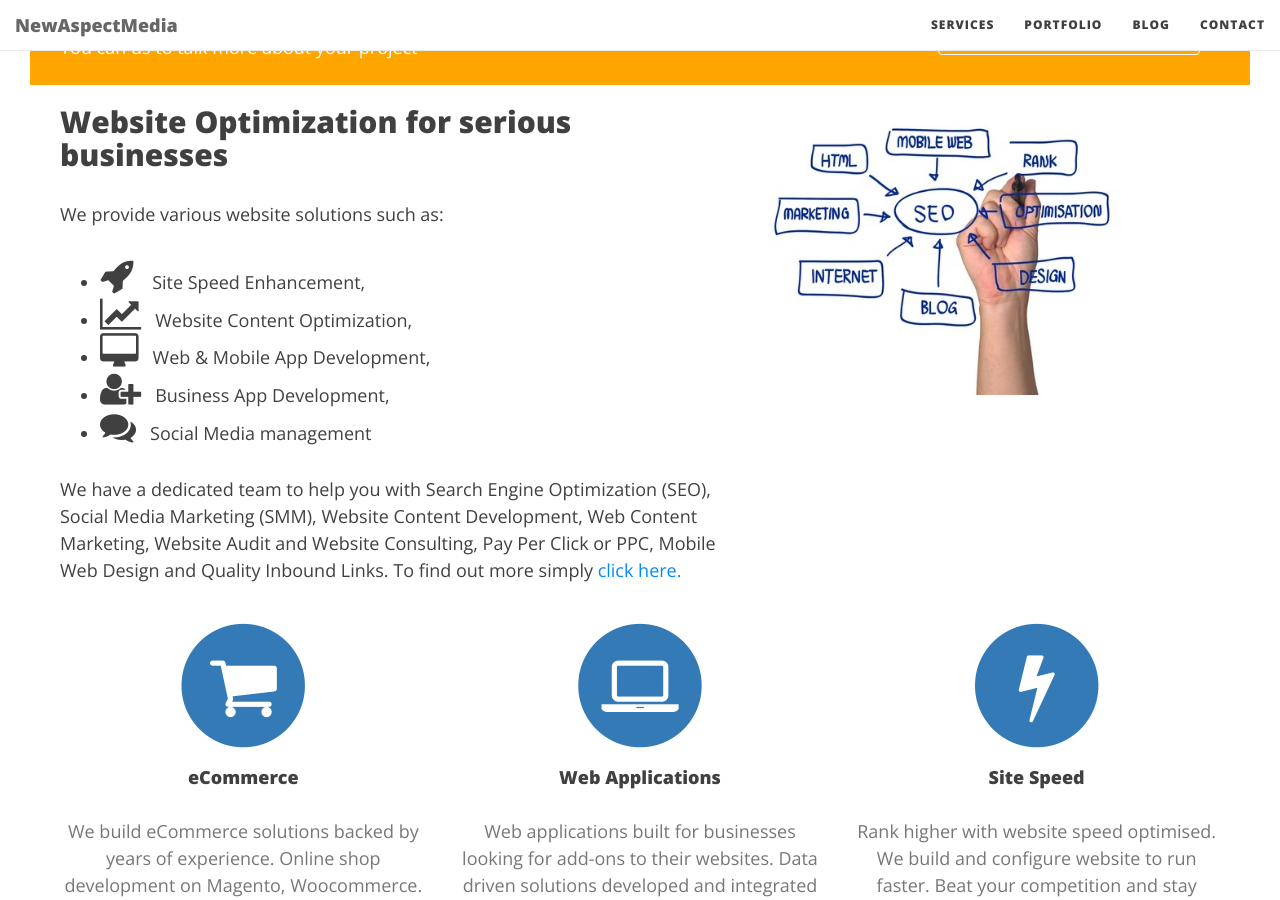
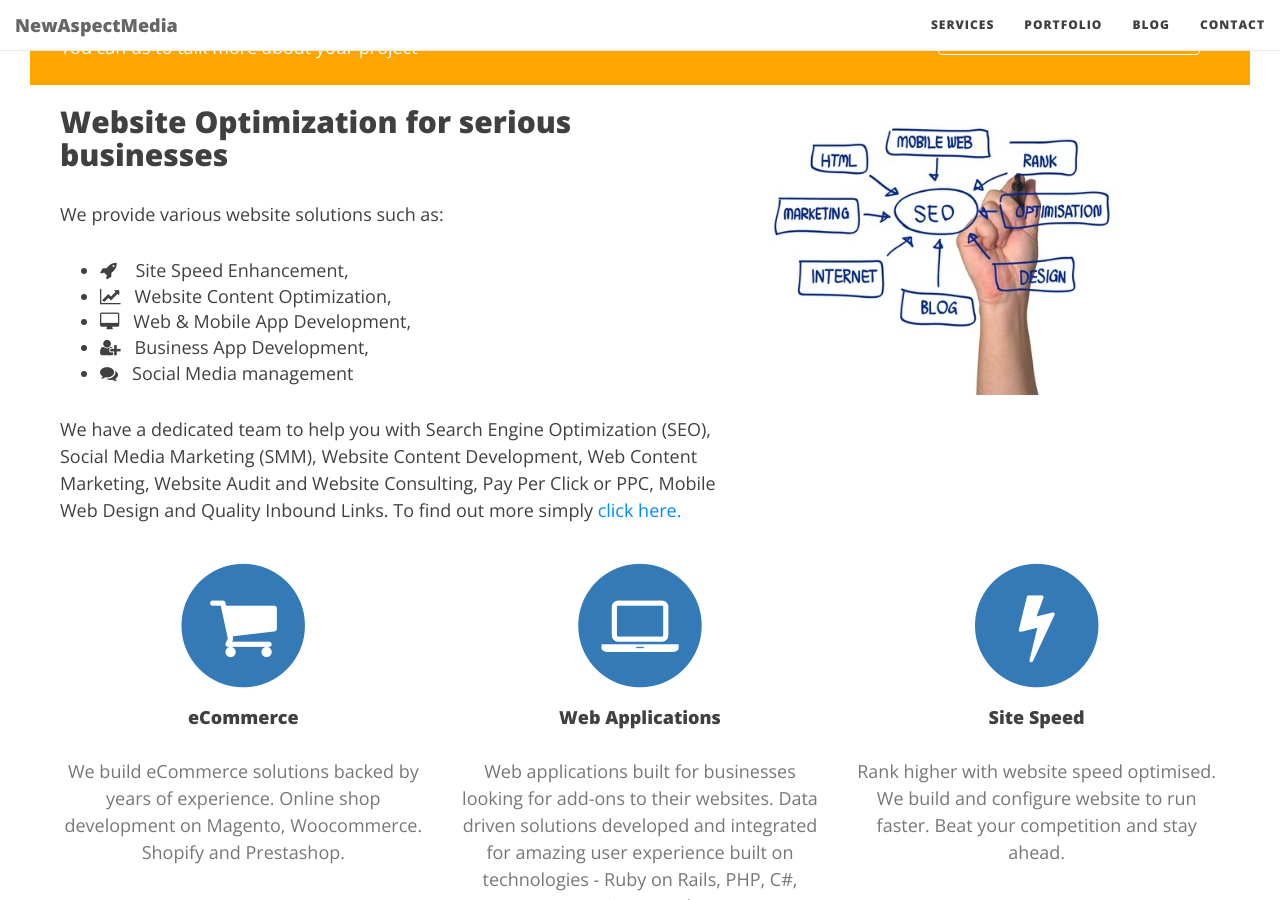
Before and after one commit to newmedia77/appxnam, a Jekyll site: the page built from index.html, in a window 1280 px wide and 900 px high, scrolled down 1536 px. Built offline with Jekyll 4.4.1, drawn with Linux system fonts in a browser that asks for light colours; nearby versions of some CDN libraries; the list of posts is cut into pages by our own code.

Commit message:
andreas
fa size

```diff
--- a/index.html
+++ b/index.html
@@ -195,11 +195,11 @@
                         <h2>Website Optimization <span class="big-text">for serious businesses</span></h2>
                         <p>We provide various website solutions such as:</p>
                          <ul>
-                            <li><i class="fa fa-rocket fa-2x"></i>&nbsp; &nbsp; Site Speed Enhancement,</li>
-                            <li><i class="fa fa-line-chart fa-2x"></i>&nbsp; &nbsp;Website Content Optimization,</li>
-                            <li><i class="fa fa-desktop fa-2x"></i>&nbsp; &nbsp;Web &amp; Mobile App Development,</li>
-                            <li><i class="fa fa-user-plus fa-2x"></i>&nbsp; &nbsp;Business App Development,</li>
-                            <li><i class="fa fa-comments fa-2x"></i>&nbsp; &nbsp;Social Media management</li>
+                            <li><i class="fa fa-rocket fa-1x"></i>&nbsp; &nbsp; Site Speed Enhancement,</li>
+                            <li><i class="fa fa-line-chart fa-1x"></i>&nbsp; &nbsp;Website Content Optimization,</li>
+                            <li><i class="fa fa-desktop fa-1x"></i>&nbsp; &nbsp;Web &amp; Mobile App Development,</li>
+                            <li><i class="fa fa-user-plus fa-1x"></i>&nbsp; &nbsp;Business App Development,</li>
+                            <li><i class="fa fa-comments fa-1x"></i>&nbsp; &nbsp;Social Media management</li>
                         </ul>
 
                         <p>We have a dedicated team to help you with Search Engine Optimization (SEO), Social Media Marketing (SMM), Website Content Development, Web Content Marketing, Website Audit and  Website Consulting, Pay Per Click or PPC, Mobile Web Design and  Quality Inbound Links. To find out more simply <a href="{{ site.baseurl }}/contact">click here.</a></p>
```
